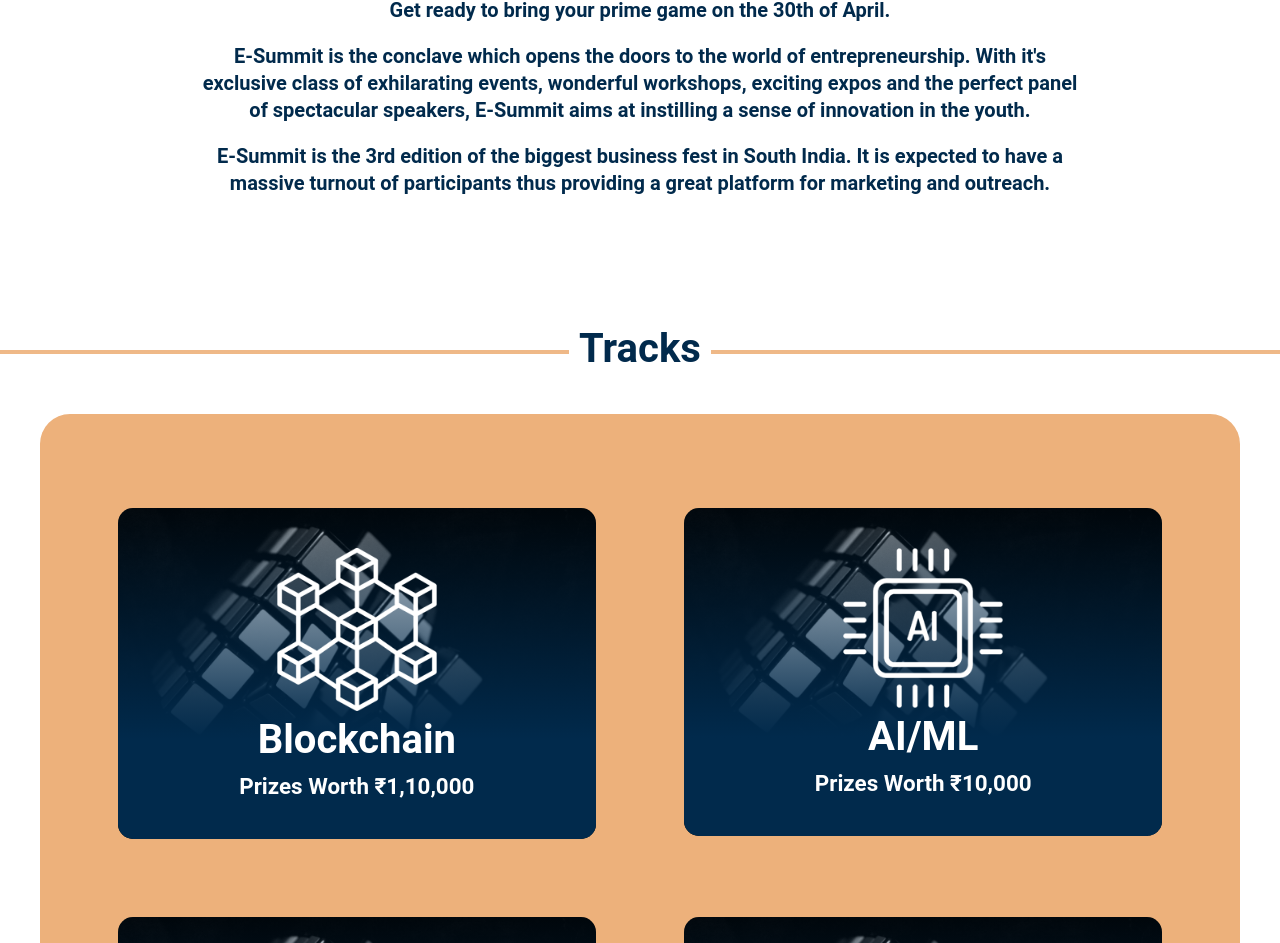
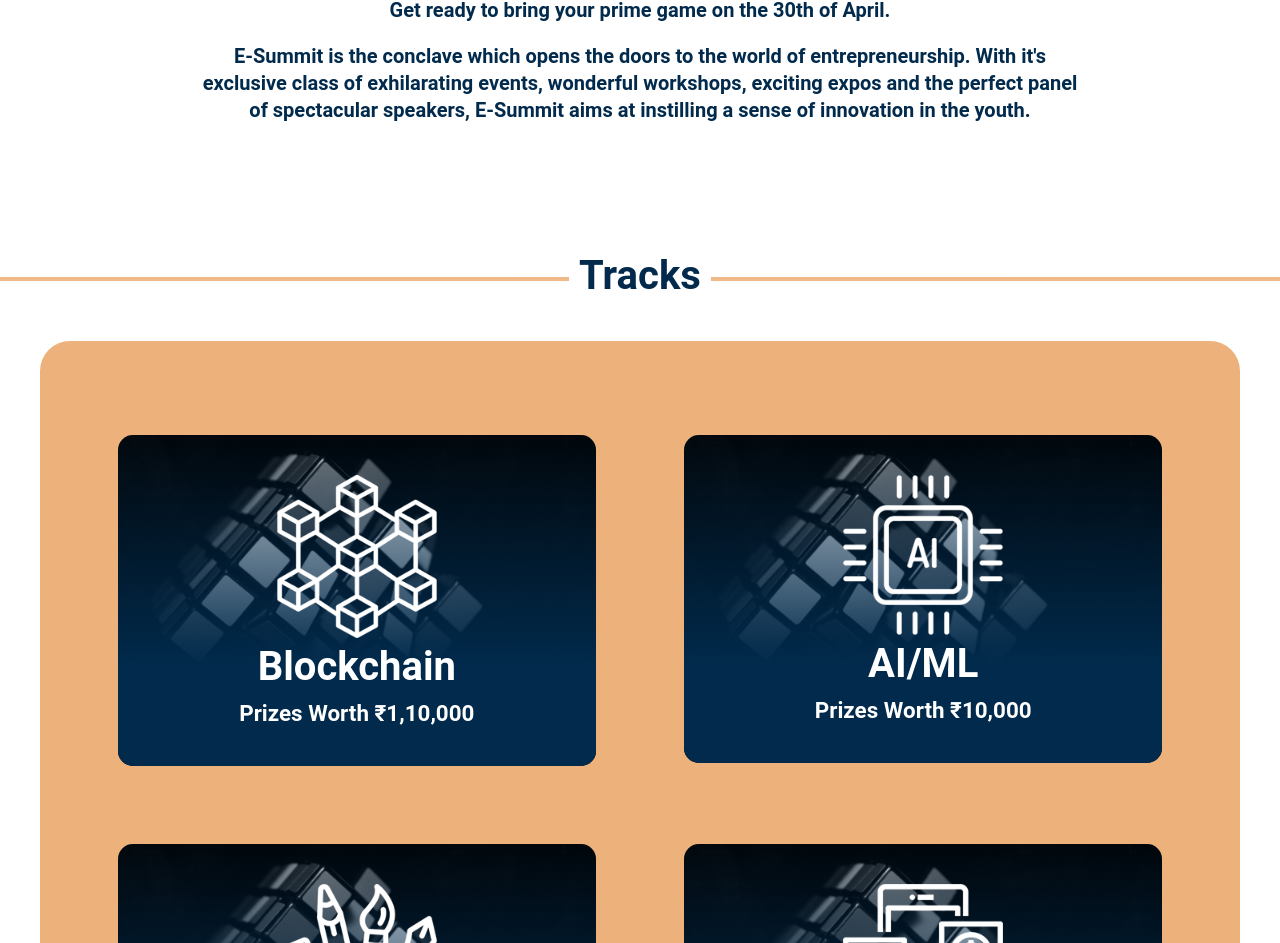
Before and after one commit to ecellvit/E-Hack21, a React (Create React App) app: page / in a window 1280 px wide. Shown: the part 1049-1992 px from the top of the page. Built offline with nearby package versions, Linux system fonts and the light colour scheme; some icons are missing.

Commit message:
basic fix

```diff
--- a/src/Sections/AboutUs/AboutUs.jsx
+++ b/src/Sections/AboutUs/AboutUs.jsx
@@ -59,12 +59,6 @@ function AboutUs() {
           spectacular speakers, E-Summit aims at instilling a sense of
           innovation in the youth.
         </p>
-        <br />
-        <p data-aos="zoom-in" className="aboutus__aboutusinfo">
-          E-Summit is the 3rd edition of the biggest business fest in South
-          India. It is expected to have a massive turnout of participants thus
-          providing a great platform for marketing and outreach.
-        </p>
       </div>
     </div>
   );
```
Also changed, not shown: src/App.jsx (+0 -8 lines).
